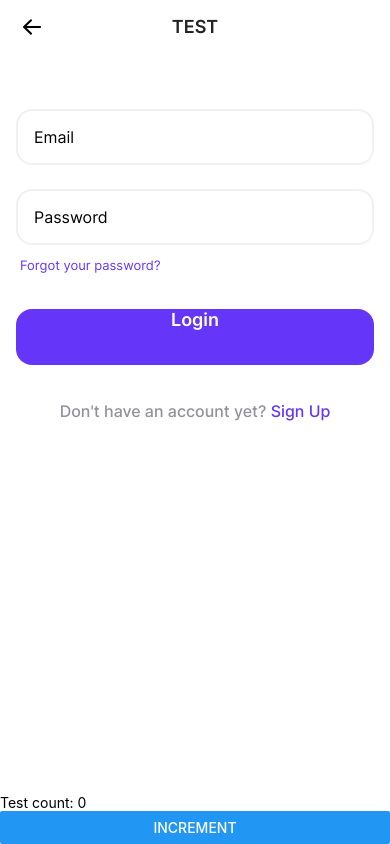
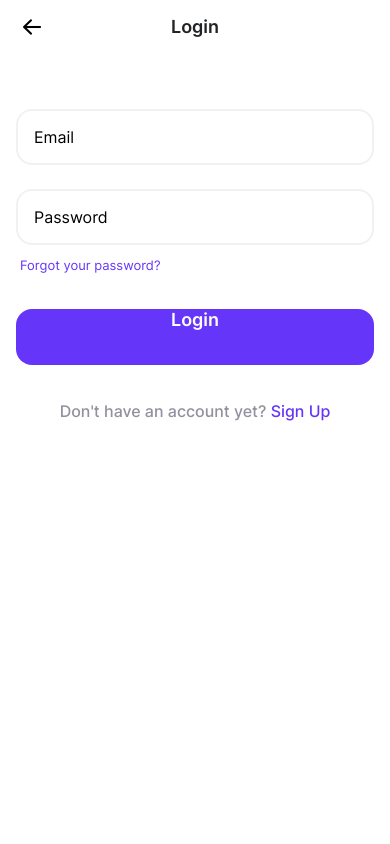
Before and after one commit to techstartucalgary/EasyMeal, a React Native app: screen / in a window 390 px wide. Built offline with nearby package versions, Linux system fonts and the light colour scheme.

Commit message:
Finish Context testing

```diff
--- a/components/LoginPage.tsx
+++ b/components/LoginPage.tsx
@@ -1,4 +1,4 @@
-import React from "react";
+import React, { useContext, useState } from "react";
 import {
   StyleSheet,
   Text,
@@ -13,8 +13,6 @@ import {
 import { useFonts } from "expo-font";
 import AntDesign from "@expo/vector-icons/AntDesign";
 
-import { CounterContext } from "../contexts/CounterContext";
-
 function LoginPage() {
   const [fontsLoaded] = useFonts({
     "Inter-SemiBold": require("../assets/fonts/Inter-SemiBold.ttf"),
@@ -26,8 +24,6 @@ function LoginPage() {
     return null;
   }
 
-  const { count, increment, decrement } = React.useContext(CounterContext);
-
   return (
     <SafeAreaView style={styles.loginContainer}>
       <View style={styles.loginHeader}>
@@ -37,7 +33,7 @@ function LoginPage() {
           color="black"
           style={styles.backButton}
         />
-        <Text style={styles.loginText}>TEST</Text>
+        <Text style={styles.loginText}>Login</Text>
       </View>
       <TextInput
         style={[styles.loginInput, styles.emailInput]}
@@ -53,8 +49,6 @@ function LoginPage() {
         <Text style={styles.signupText}>Don't have an account yet?</Text>
         <Text style={[styles.signupText, styles.signupButton]}> Sign Up</Text>
       </View>
-      <Text>{`Test count: ${count}`}</Text>
-      <Button title="Increment" onPress={increment} />
     </SafeAreaView>
   );
 }
--- a/contexts/CounterContext.tsx
+++ /dev/null
@@ -1,42 +0,0 @@
-import React from "react";
-
-// Global state object
-const initialCounterState = {
-  count: 0,
-};
-
-const counterContextWrapper = (component?: React.Component) => ({
-  ...initialCounterState,
-  increment: () => {
-    initialCounterState.count += 1;
-    component?.setState({ context: counterContextWrapper(component) });
-  },
-  decrement: () => {
-    initialCounterState.count -= 1;
-    component?.setState({ context: counterContextWrapper(component) });
-  },
-});
-
-type CounterContext = ReturnType<typeof counterContextWrapper>;
-
-export const CounterContext = React.createContext<CounterContext>(
-  counterContextWrapper()
-);
-
-interface CounterState {
-  context: CounterContext;
-}
-
-export class CounterContextProvider extends React.Component {
-  state: CounterState = {
-    context: counterContextWrapper(this),
-  };
-
-  render() {
-    return (
-      <CounterContext.Provider value={this.state.context}>
-        {this.props.children}
-      </CounterContext.Provider>
-    );
-  }
-}
--- /dev/null
+++ b/contexts/UserDataContext.tsx
@@ -0,0 +1,41 @@
+import React from "react";
+
+// Global state object
+const initialUserState = {
+  name: "",
+};
+
+const userContextWrapper = (component?: React.Component) => ({
+  ...initialUserState,
+  setName: (new_name: string) => {
+    initialUserState.name = new_name;
+    component?.setState({ context: userContextWrapper(component) });
+  },
+});
+
+type UserDataContext = ReturnType<typeof userContextWrapper>;
+
+export const UserDataContext = React.createContext<UserDataContext>(
+  userContextWrapper()
+);
+
+interface UserDataState {
+  context: UserDataContext;
+}
+
+export class UserDataContextProvider extends React.Component<
+  any,
+  { context: UserDataContext }
+> {
+  state: UserDataState = {
+    context: userContextWrapper(this),
+  };
+
+  render() {
+    return (
+      <UserDataContext.Provider value={this.state.context}>
+        {this.props.children}
+      </UserDataContext.Provider>
+    );
+  }
+}
```
Also changed, not shown: App.tsx (+5 -3 lines).
